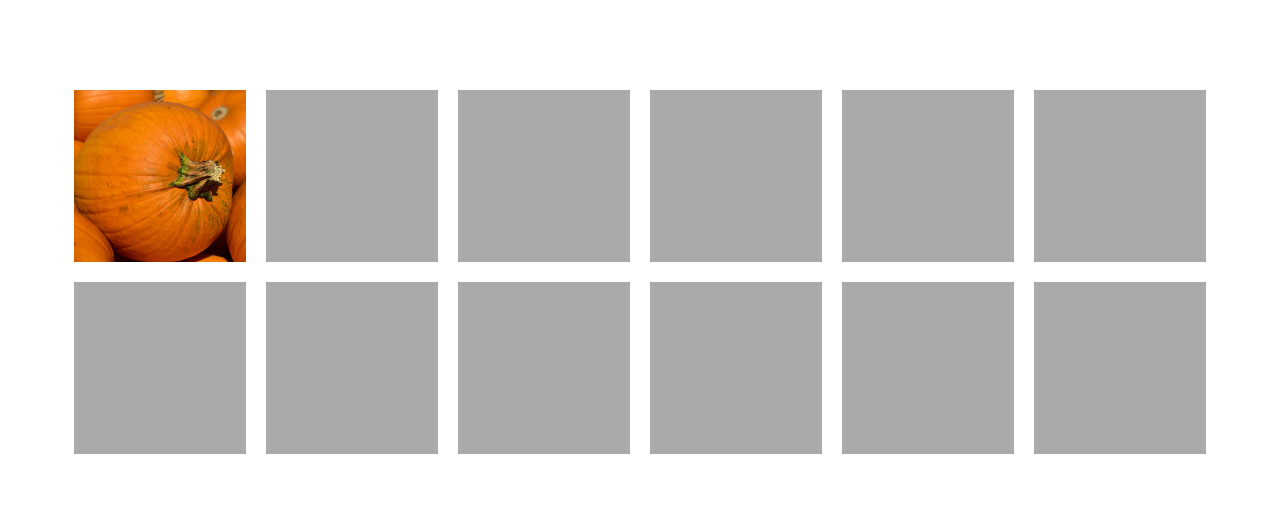
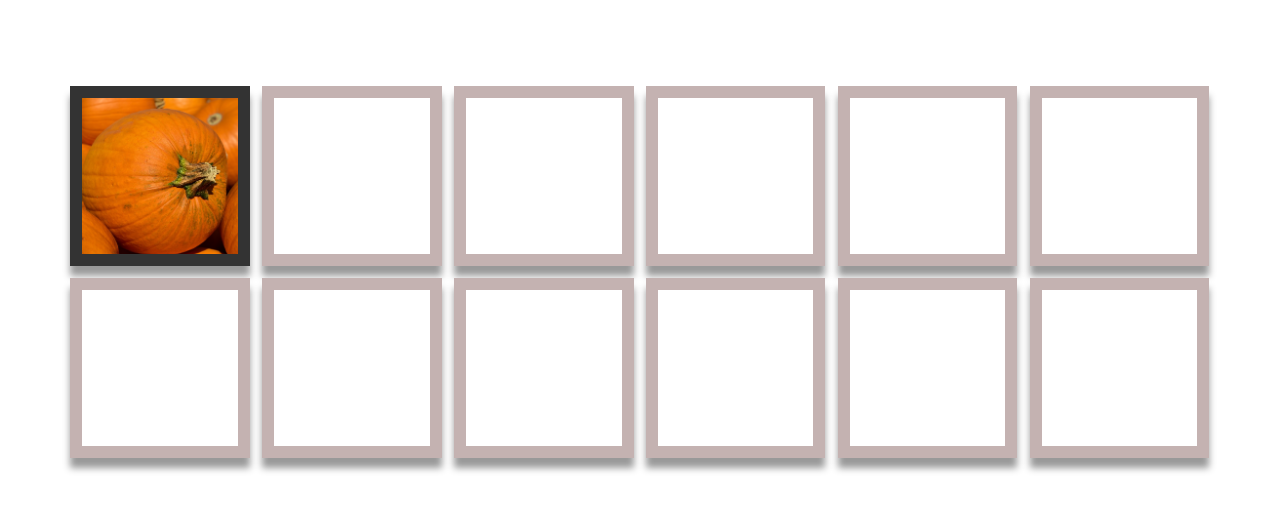
Before and after one commit to CUHRISZ/TP8, a plain HTML site: page index.html in a window 1280 px wide. Both pictures are taken after a click on the element 160 px from the left and 176 px from the top of the page. Drawn offline with Linux system fonts and the light colour scheme.

Commit message:
card changes

```diff
--- a/styles.css
+++ b/styles.css
@@ -1,22 +1,27 @@
 * {
   box-sizing: border-box;
-
+  margin: 0;
+  padding: 0;
 }
 /* table */
+
 #mainTable {
   width: 90vw;
   height: 60vh;
   position: relative;
   margin: 10vh auto;
+  background-color:;
 }
 /* card formats */
 .card {
   position: relative;
-  width: 15vw;
-  height: 15vw;
+  width: 14vw;
+  height: 14vw;
+  margin: 0.5vw;
   float: left;
-  border: 10px solid #fff;
+  border: 1vw solid #c4b2b1;
   background-color: #ccc;
+  box-shadow: 0px 10px 7px #999;
 }
 
 .card div {
@@ -24,9 +29,12 @@
   width: 100%;
   height: 100%;
 }
+.card.clicked {
+  border: 1vw solid #333;
+}
 
 .cardBack{
-  background-color: #aaa;
+  background-color: #ffffff;
 }
 
 .cardFront {
@@ -67,6 +75,13 @@
   background-image: url(images/flower1.jpg);
   background-size: cover;
 }
+
+.card.matched {
+  box-shadow: none;
+  border: none;
+  background-color: white;
+  color: white;
+}
 .card.matched div {
   display: none;
 }
```
Also changed, not shown: index.html (+0 -1 lines).
